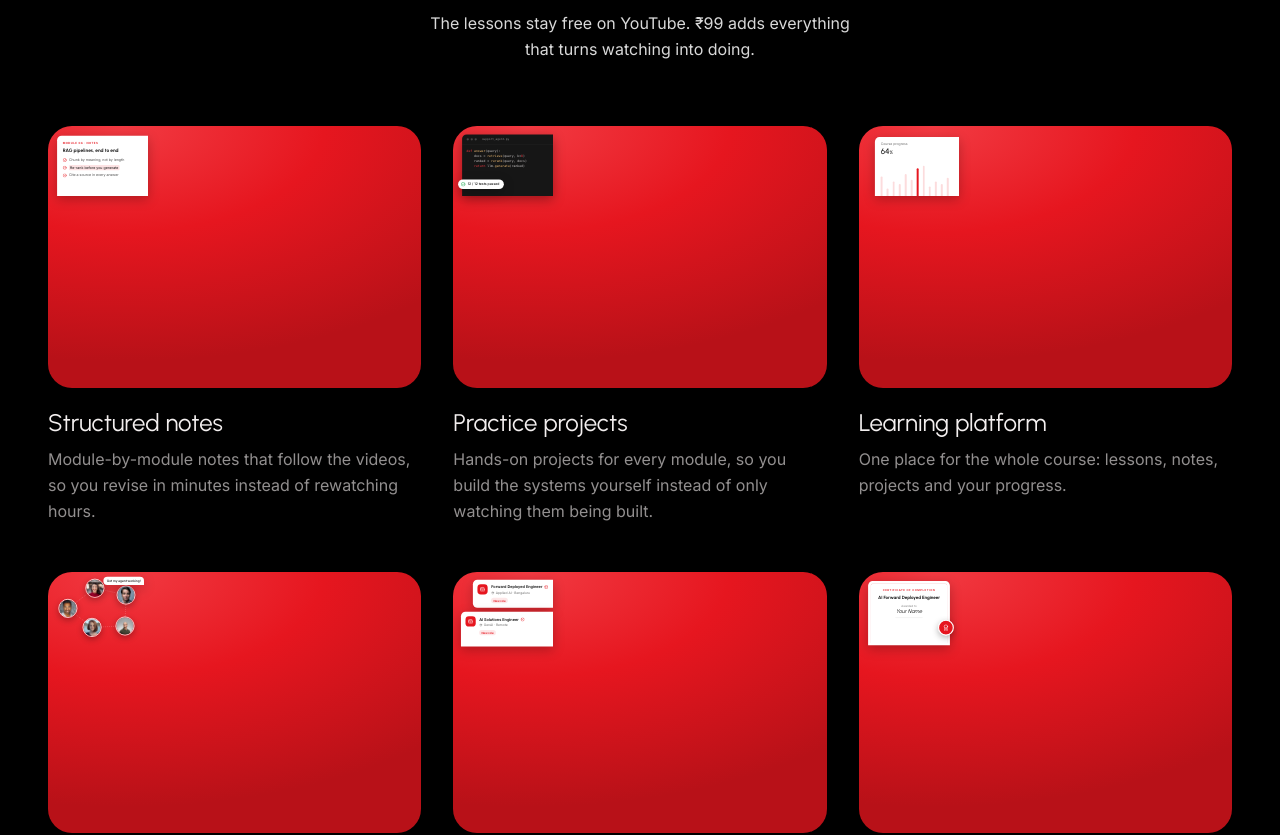
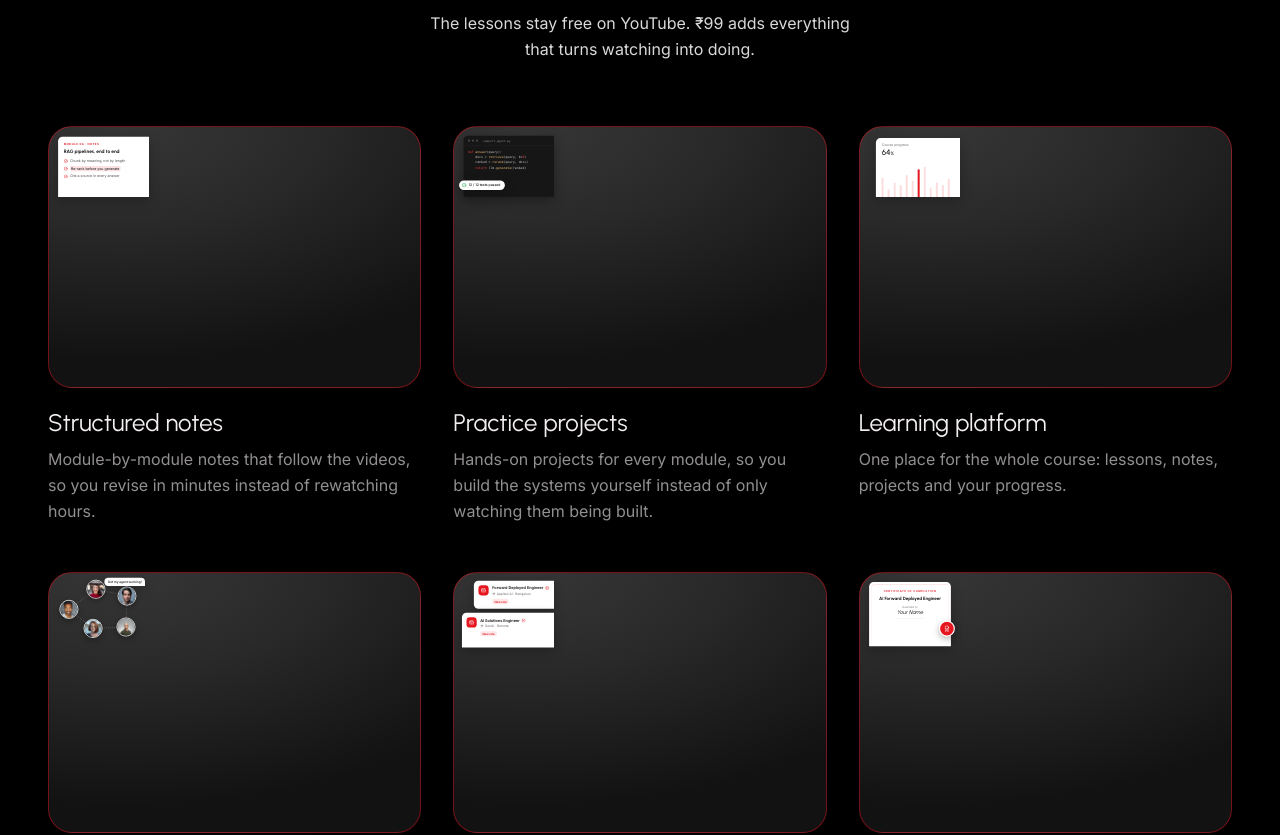
Before and after one commit to Deepak-ugsot/FDE_Landing_Page, a Next.js app: page / in a window 1280 px wide. Shown: the part 8940-9775 px from the top of the page. Built offline with nearby package versions, Linux system fonts and the light colour scheme.

Commit message:
Refactor WhyPaidVisuals and FeatureSections components for improved visual consistency. Update comments for clarity and enhance styling with a soft accent border and dark-gray gradient panel in FeatureSections, ensuring better alignment with design standards.

```diff
--- a/src/components/sections/WhyPaidVisuals.tsx
+++ b/src/components/sections/WhyPaidVisuals.tsx
@@ -7,7 +7,7 @@ import a4 from "../../../public/assets/why-paid/avatars/4.webp";
 import a5 from "../../../public/assets/why-paid/avatars/5.webp";
 
 // Illustrations for the WhyPaid cards: small product mockups drawn in code, so they stay
-// crisp and on-brand. Each fills a FeatureSections frame (accent panel, ~352×246) and its
+// crisp and on-brand. Each fills a FeatureSections frame (dark panel, ~352×246) and its
 // white cards run off the right/bottom edge on purpose. All decorative.
 
 const sheet = "absolute bg-white text-ink-deep shadow-[0_12px_40px_rgba(0,0,0,0.25)]";
@@ -35,7 +35,7 @@ export function ProjectsVisual() {
   const f = "text-[#f6c177]";
   return (
     <>
-      <div className="absolute top-[12%] right-0 bottom-0 left-[9%] overflow-hidden rounded-tl-2xl bg-[#161616] shadow-[0_12px_40px_rgba(0,0,0,0.35)]">
+      <div className="absolute top-[12%] right-0 bottom-0 left-[9%] overflow-hidden rounded-tl-2xl border-t border-l border-white/10 bg-[#161616] shadow-[0_12px_40px_rgba(0,0,0,0.35)]">
         <div className="flex items-center gap-1.5 border-b border-white/8 px-4 py-2.5">
           <span className="size-2 rounded-full bg-white/20" />
           <span className="size-2 rounded-full bg-white/20" />
--- a/src/components/ui/feature-sections.tsx
+++ b/src/components/ui/feature-sections.tsx
@@ -1,14 +1,15 @@
 export type Feature = {
   title: string;
   body: string;
-  /** Decorative illustration drawn inside the card's accent panel (absolutely positioned). */
+  /** Decorative illustration drawn inside the card's panel (absolutely positioned). */
   visual: React.ReactNode;
 };
 
 /**
  * Centered heading over a full-width grid of illustrated cards (1, 2 then 3 columns), spanning
- * the same container as the other sections. Each card's visual sits on an accent-gradient
- * panel; on hover the card lifts and the visual nudges forward.
+ * the same container as the other sections. Each card's visual sits on a dark-gray gradient
+ * panel with a soft accent border; on hover the card lifts, the border lights up and the
+ * visual nudges forward.
  */
 export function FeatureSections({
   id,
@@ -51,7 +52,7 @@ export function FeatureSections({
             >
               <div
                 aria-hidden="true"
-                className="@container relative aspect-[10/7] overflow-hidden rounded-2xl sm:rounded-3xl bg-[radial-gradient(120%_90%_at_20%_0%,var(--color-accent-light),var(--color-accent)_45%,var(--color-accent-deep))]"
+                className="@container relative aspect-[10/7] overflow-hidden rounded-2xl border border-accent/45 bg-[radial-gradient(120%_90%_at_20%_0%,#363636,var(--color-ink-raised)_40%,var(--color-ink-deep))] transition-colors duration-300 group-hover:border-accent sm:rounded-3xl"
               >
                 <div className="absolute inset-0 origin-bottom-right transition duration-500 group-hover:scale-[1.03]">
                   {/* Visuals are drawn on a fixed 352×246 canvas, scaled to the card's width. */}
```
Also changed, not shown: public/assets/Demo_Certificate.png (added).
